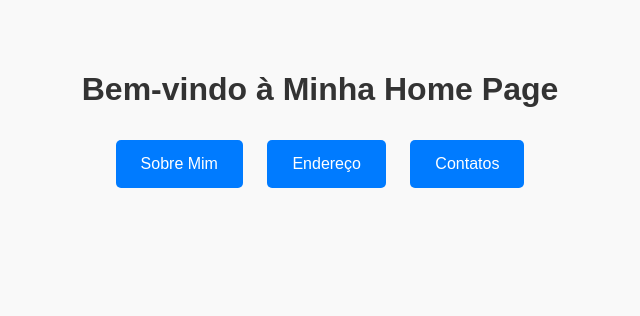
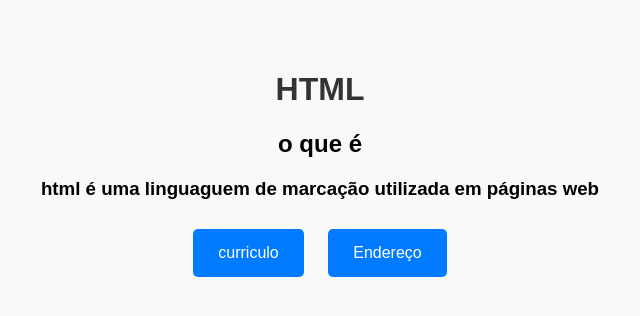
Before and after one commit to malumoraes2024/provaADS, a plain HTML site: page index.html in a window 1280 px wide. Shown: the whole page, without its empty margins (320-960 px from the left). Drawn offline with Linux system fonts and the light colour scheme.

Commit message:
Update index.html

```diff
--- a/index.html
+++ b/index.html
@@ -33,9 +33,10 @@
     </style>
 </head>
 <body>
-    <h1>Bem-vindo à Minha Home Page</h1>
-    <a href="sobre.html" class="button">Sobre Mim</a>
+    <h1>HTML</h1>
+    <h2> o que é</h2>
+    <h3>html é uma linguaguem de marcação utilizada em páginas web</h3>
+    <a href="sobre.html" class="button">curriculo</a>
     <a href="endereco.html" class="button">Endereço</a>
-    <a href="contatos.html" class="button">Contatos</a>
 </body>
 </html>
```
